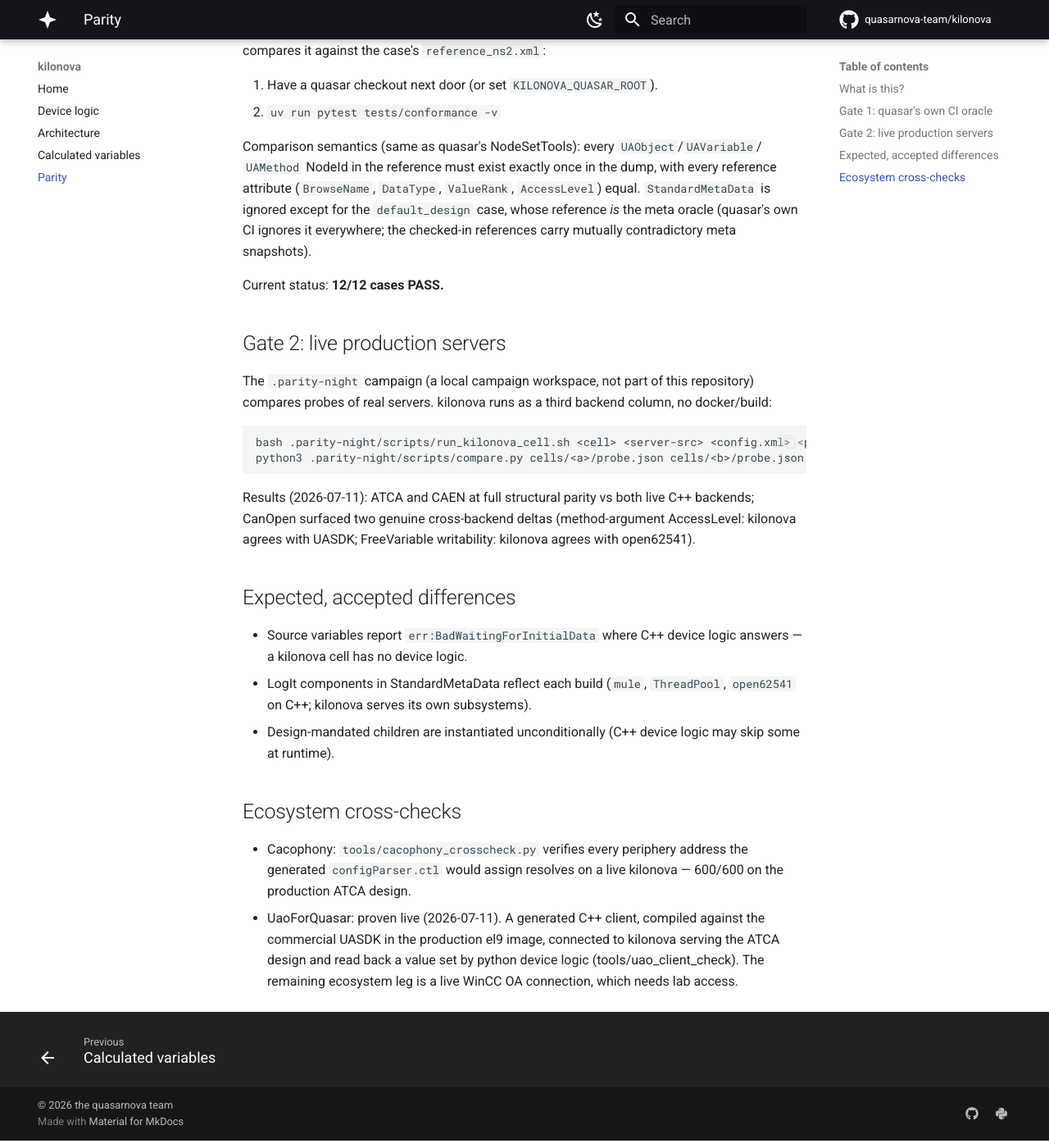
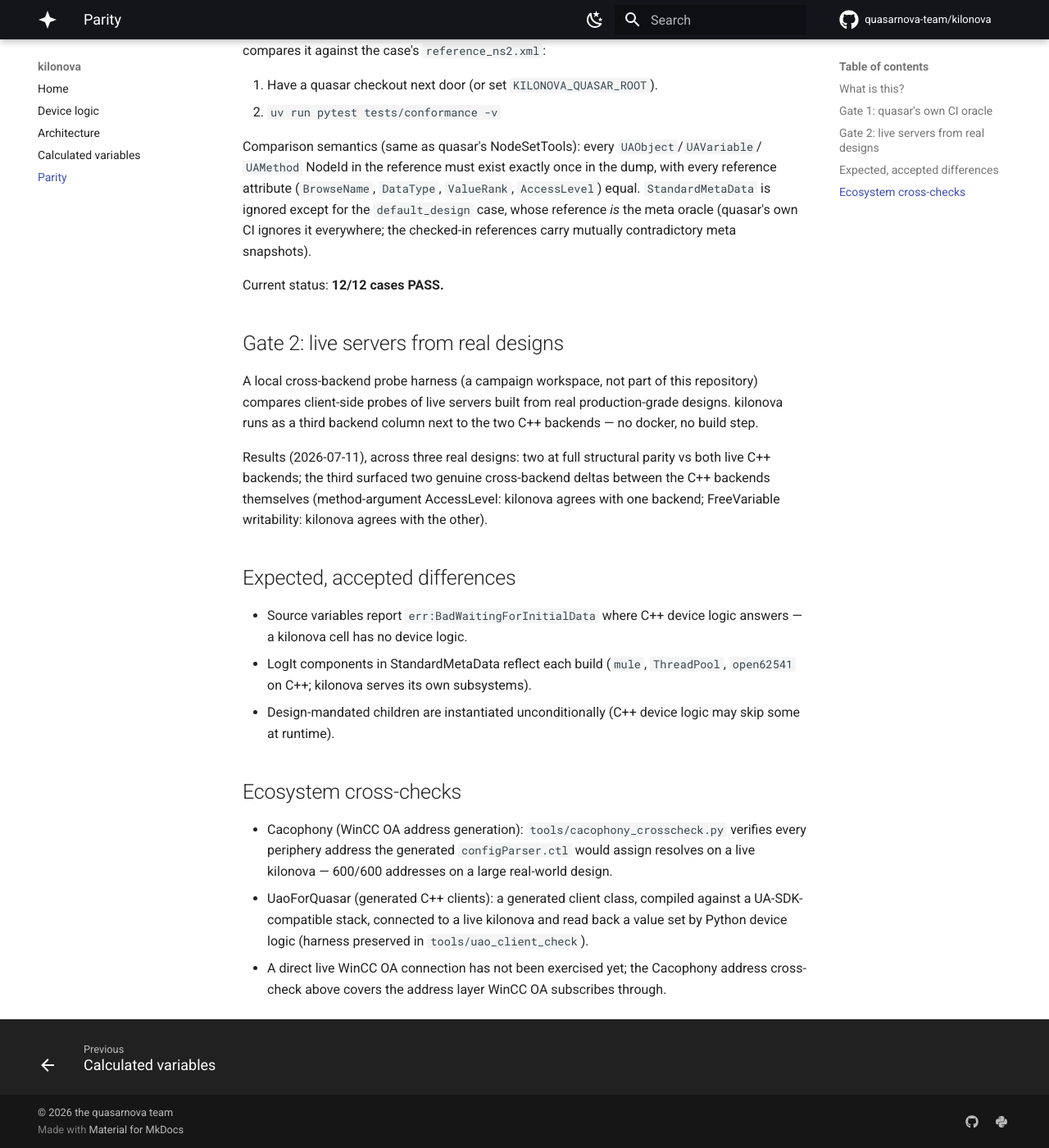
Before and after one commit to quasarnova-team/kilonova, an MkDocs documentation site: the page built from doc/Parity.md, in a window 1280 px wide and 1400 px high, scrolled down 375 px. Shown: the whole window at 82% size. Built offline with MkDocs 1.6.1 and Material for MkDocs 9.7.7, drawn with Linux system fonts in a browser that asks for light colours; comment, search, counter and statistics services are not loaded.

````diff
--- a/doc/Parity.md
+++ b/doc/Parity.md
@@ -26,20 +26,18 @@ mutually contradictory meta snapshots).
 
 Current status: **12/12 cases PASS.**
 
-Gate 2: live production servers
--------------------------------
+Gate 2: live servers from real designs
+--------------------------------------
 
-The `.parity-night` campaign (a local campaign workspace, not part of this repository)
-compares probes of real servers. kilonova runs as a third backend column, no docker/build:
+A local cross-backend probe harness (a campaign workspace, not part of this repository)
+compares client-side probes of live servers built from real production-grade designs.
+kilonova runs as a third backend column next to the two C++ backends — no docker, no
+build step.
 
-```
-bash .parity-night/scripts/run_kilonova_cell.sh <cell> <server-src> <config.xml> <port>
-python3 .parity-night/scripts/compare.py cells/<a>/probe.json cells/<b>/probe.json
-```
-
-Results (2026-07-11): ATCA and CAEN at full structural parity vs both live C++ backends;
-CanOpen surfaced two genuine cross-backend deltas (method-argument AccessLevel: kilonova
-agrees with UASDK; FreeVariable writability: kilonova agrees with open62541).
+Results (2026-07-11), across three real designs: two at full structural parity vs both
+live C++ backends; the third surfaced two genuine cross-backend deltas between the C++
+backends themselves (method-argument AccessLevel: kilonova agrees with one backend;
+FreeVariable writability: kilonova agrees with the other).
 
 Expected, accepted differences
 ------------------------------
@@ -54,10 +52,11 @@ Expected, accepted differences
 Ecosystem cross-checks
 ----------------------
 
-- Cacophony: `tools/cacophony_crosscheck.py` verifies every periphery address the
-  generated `configParser.ctl` would assign resolves on a live kilonova —
-  600/600 on the production ATCA design.
-- UaoForQuasar: proven live (2026-07-11). A generated C++ client, compiled against the
-  commercial UASDK in the production el9 image, connected to kilonova serving the ATCA
-  design and read back a value set by python device logic (tools/uao_client_check).
-  The remaining ecosystem leg is a live WinCC OA connection, which needs lab access.
+- Cacophony (WinCC OA address generation): `tools/cacophony_crosscheck.py` verifies
+  every periphery address the generated `configParser.ctl` would assign resolves on a
+  live kilonova — 600/600 addresses on a large real-world design.
+- UaoForQuasar (generated C++ clients): a generated client class, compiled against a
+  UA-SDK-compatible stack, connected to a live kilonova and read back a value set by
+  Python device logic (harness preserved in `tools/uao_client_check`).
+- A direct live WinCC OA connection has not been exercised yet; the Cacophony address
+  cross-check above covers the address layer WinCC OA subscribes through.
--- a/pyproject.toml
+++ b/pyproject.toml
@@ -1,14 +1,14 @@
 [project]
 name = "kilonova"
 version = "1.1.0"
-description = "Pure-Python OPC UA servers from quasar Design files — the quasarnova family's no-codegen engine"
+description = "Model-driven OPC UA servers in pure Python — one Design file, a complete server. Compatible with the quasar framework."
 readme = "README.md"
 requires-python = ">=3.10"
 license = "BSD-2-Clause"
-authors = [{ name = "Paris Moschovakos", email = "paris@moschovakos.com" }]
+authors = [{ name = "The quasarnova team" }]
 keywords = ["opcua", "opc-ua", "quasar", "scada", "server", "cern", "asyncua"]
 classifiers = [
-    "Development Status :: 5 - Production/Stable",
+    "Development Status :: 4 - Beta",
     "Intended Audience :: Science/Research",
     "Intended Audience :: Manufacturing",
     "Programming Language :: Python :: 3",
````
Also changed, not shown: CHANGELOG.md (+1 -1 lines), CONTRIBUTING.md (added, +42 -0 lines), PLAN.md (+6 -6 lines), README.md (+38 -25 lines), ROADMAP.md (added, +24 -0 lines), SECURITY.md (added, +22 -0 lines), doc/index.md (+9 -6 lines), tools/uao_client_check/README.md (+4 -4 lines), 4 other files.
